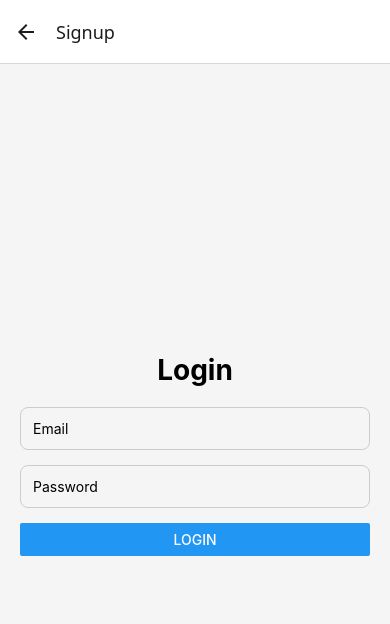
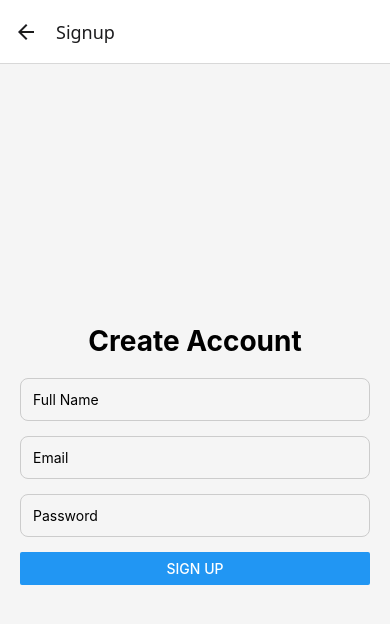
Before and after one commit to katieboetig/ChompCourse, a React Native app: screen /Signup in a window 390 px wide. Shown: the top 624 px of the page. Built offline with nearby package versions, Linux system fonts and the light colour scheme.

Commit message:
made sign up screen and functionaility

```diff
--- a/login-signup/SignupScreen.js
+++ b/login-signup/SignupScreen.js
@@ -1,18 +1,45 @@
 import React, { useState } from 'react';
 import { View, Text, TextInput, Button, StyleSheet } from 'react-native';
+import { doCreateUserWithEmailAndPassword } from '../firebase/auth';
+import { auth } from '../firebase/firebase';
+
 
 export default function LoginScreen({ navigation }) {
+  const [name, setName] = useState('');
   const [email, setEmail] = useState('');
   const [password, setPassword] = useState('');
+  const [loading, setLoading] = useState(false);
 
-  const handleLogin = () => {
-    console.log('Logging in with:', email, password);
-    navigation.navigate('MajorSelection');
+  const handleCreateAccount = async () => {
+    if (!name || !email || !password) {
+      Alert.alert('Error', 'Please fill in all fields');
+      return;
+    }
+
+    setLoading(true);
+    try {
+      // Create authentication user
+      await doCreateUserWithEmailAndPassword(email, password)
+      navigation.replace('MajorSelection');
+
+    } catch (error) {
+      console.error('Create account error:', error);
+      // Alert.alert('Error', error.message || 'Failed to create account');
+    }
   };
+
 
   return (
     <View style={styles.container}>
-      <Text style={styles.title}>Login</Text>
+      <Text style={styles.title}>Create Account</Text>
+      <TextInput
+        style={styles.input}
+        placeholder="Full Name"
+        value={name}
+        onChangeText={setName}
+        autoCapitalize="none"
+      />
+
       <TextInput
         style={styles.input}
         placeholder="Email"
@@ -28,7 +55,7 @@ export default function LoginScreen({ navigation }) {
         onChangeText={setPassword}
         secureTextEntry
       />
-      <Button title="Login" onPress={handleLogin} />
+      <Button title="Sign Up" onPress={handleCreateAccount} />
     </View>
   );
 }
```
